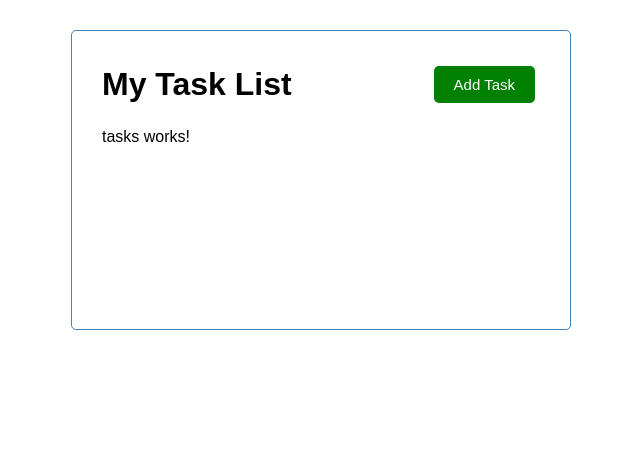
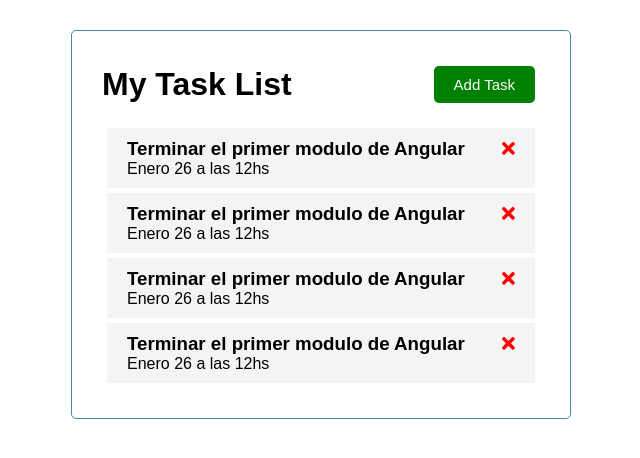
Before and after one commit to GermanCleiman/task-list-original, an Angular app: page / in a window 1280 px wide. Shown: the top 458 px of the page, without its empty margins (319-959 px from the left). Built offline with nearby package versions, Linux system fonts and the light colour scheme.

Commit message:
lista items

```diff
--- a/package.json
+++ b/package.json
@@ -18,6 +18,11 @@
     "@angular/platform-browser": "~13.0.0",
     "@angular/platform-browser-dynamic": "~13.0.0",
     "@angular/router": "~13.0.0",
+    "@fortawesome/angular-fontawesome": "^0.10.1",
+    "@fortawesome/fontawesome-svg-core": "~1.2.36",
+    "@fortawesome/free-brands-svg-icons": "^5.15.4",
+    "@fortawesome/free-regular-svg-icons": "^5.15.4",
+    "@fortawesome/free-solid-svg-icons": "^5.15.4",
     "rxjs": "~7.4.0",
     "tslib": "^2.3.0",
     "zone.js": "~0.11.4"
--- /dev/null
+++ b/src/app/components/tasks-item/tasks-item.component.css
@@ -0,0 +1,16 @@
+.task {
+  background-color: #f4f4f4;
+  margin: 5px;
+  padding: 10px 20px;
+  cursor: pointer;
+}
+
+.task.reminder {
+  border-left: 5px solid green;
+}
+
+.task h3 {
+  display: flex;
+  align-items: center;
+  justify-content: space-between;
+}
--- /dev/null
+++ b/src/app/components/tasks-item/tasks-item.component.html
@@ -0,0 +1,7 @@
+<div class="task">
+  <h3>
+    {{ task.text }}
+    <fa-icon [icon]="faTimes" [ngStyle]="{ color: 'red' }"></fa-icon>
+  </h3>
+  <p>{{ task.day }}</p>
+</div>
--- /dev/null
+++ b/src/app/components/tasks-item/tasks-item.component.ts
@@ -0,0 +1,20 @@
+import { Component, Input, OnInit } from '@angular/core';
+import { TASKS } from 'src/app/mock-tasks';
+import { Task } from 'src/app/Task';
+import { faTimes } from '@fortawesome/free-solid-svg-icons';
+
+@Component({
+  selector: 'app-tasks-item',
+  templateUrl: './tasks-item.component.html',
+  styleUrls: ['./tasks-item.component.css']
+})
+export class TasksItemComponent implements OnInit {
+
+  @Input() task: Task= TASKS[0];
+  faTimes= faTimes;
+  constructor() { }
+
+  ngOnInit(): void {
+  }
+
+}
--- a/src/app/components/tasks/tasks.component.html
+++ b/src/app/components/tasks/tasks.component.html
@@ -1 +1 @@
-<p>tasks works!</p>
+<app-tasks-item *ngFor="let task of tasks">[task]="task"</app-tasks-item>
```
Also changed, not shown: src/app/app.module.ts (+6 -2 lines), 1 other file (tests, documents, lock files or other folders).
